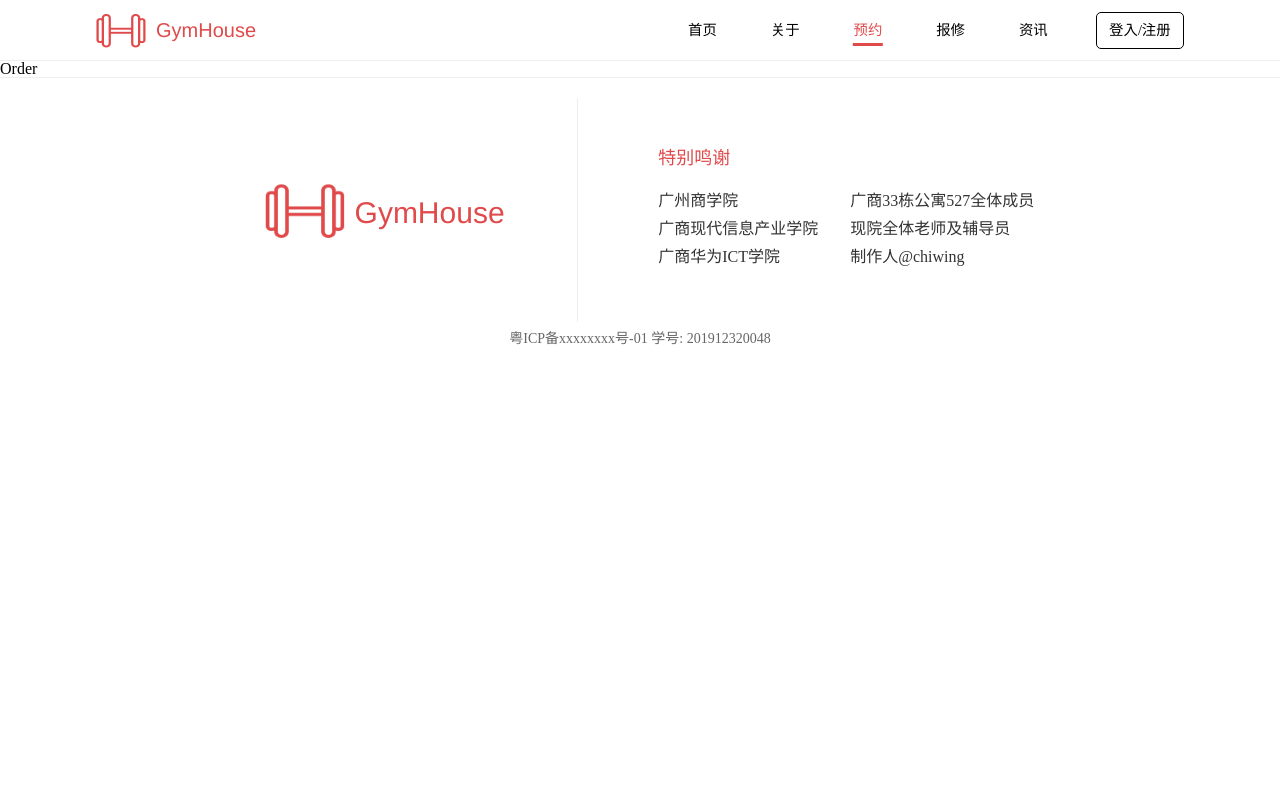
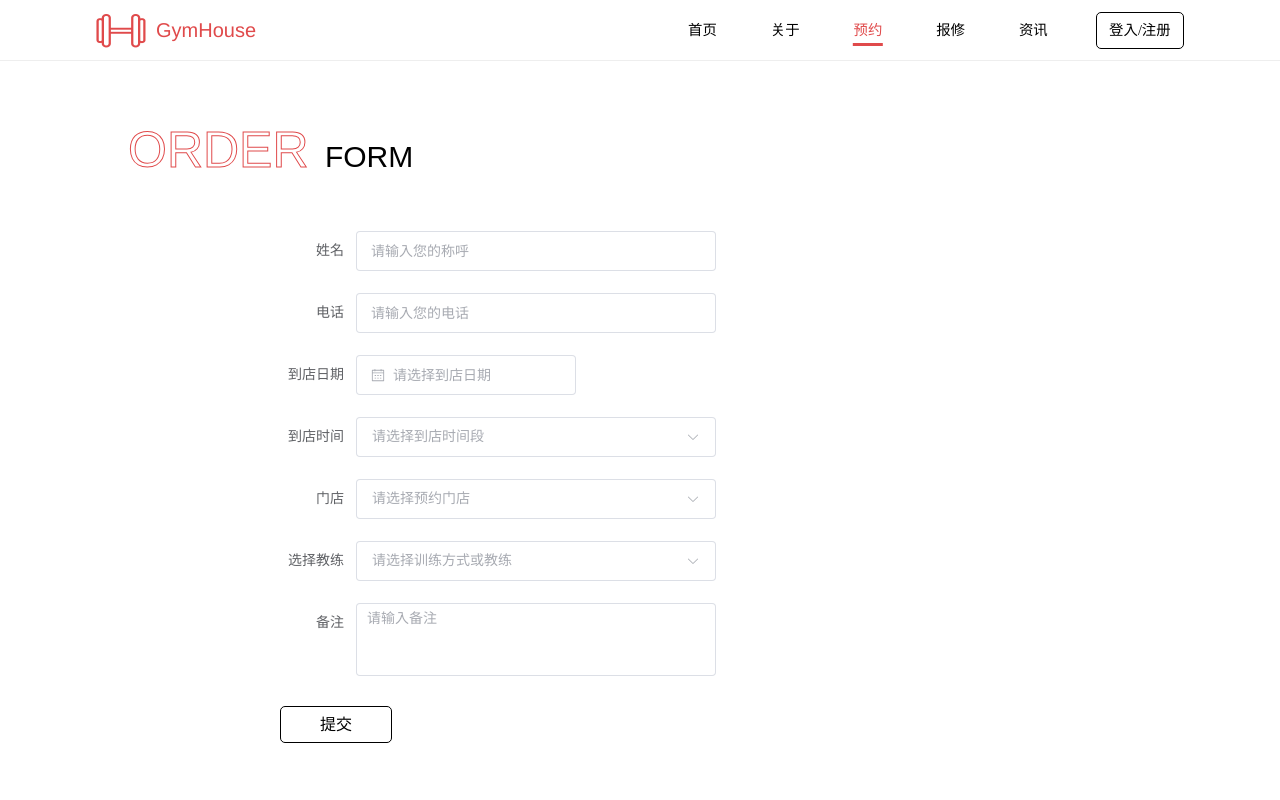
Before and after one commit to isChiwing/GymHouse, a Vue app in the folder GymHouse-FrontEnd/: page /order in a window 1280 px wide. Shown: the top 800 px of the page. Built offline with nearby package versions, Linux system fonts and the light colour scheme.

Commit message:
update: 更新预约页

```diff
--- a/GymHouse-FrontEnd/src/views/Order/index.vue
+++ b/GymHouse-FrontEnd/src/views/Order/index.vue
@@ -1,3 +1,150 @@
+<script lang="ts" setup>
+import { Ref, ref, reactive } from "vue";
+import LgBtn from "@/components/LoginButton.vue";
+
+//表单
+const formData = reactive({
+  name: "",
+  phone: "",
+  date: "",
+  time:"",
+  address: "",
+  trainer: "",
+  note: "",
+});
+
+//门店数据
+const addressData = reactive(["同心圆店", "同乐园店", "同德园店"]);
+
+//教练数据
+const trainerData = reactive([
+  "自由训练",
+  "Tony",
+  "Jenney",
+  "Ben",
+  "Devin",
+  "Lucy",
+]);
+
+//禁选日期
+const disabledDate = (time: Date) => {
+  return time.getTime() < Date.now();
+};
+
+//提交
+const submit = () =>{
+  console.log(formData);
+}
+</script>
+
 <template>
-    Order
+  <div class="order">
+    <div class="title"><span>ORDER</span> FORM</div>
+
+    <div class="form">
+      <el-form
+        label-position="right"
+        label-width="100px"
+        :model="formData"
+        style="max-width: 460px"
+        size="large"
+      >
+        <el-form-item label="姓名">
+          <el-input v-model="formData.name" placeholder="请输入您的称呼" />
+        </el-form-item>
+
+        <el-form-item label="电话">
+          <el-input v-model="formData.phone" placeholder="请输入您的电话" />
+        </el-form-item>
+
+        <el-form-item label="到店日期">
+          <el-date-picker
+            v-model="formData.date"
+            type="date"
+            placeholder="请选择到店日期"
+            value-format="YYYY-MM-DD"
+            format="YYYY-MM-DD"
+            :disabled-date="disabledDate"
+          />
+        </el-form-item>
+
+        <el-form-item label="到店时间">
+          <el-select v-model="formData.time" placeholder="请选择到店时间段">
+            <el-option label="上午场 9:30 - 12:00" value="上午场" />
+            <el-option label="下午场 14:00 - 18:30" value="下午场" />
+            <el-option label="夜晚场 18:30 - 22:30" value="夜晚场" />
+          </el-select>
+        </el-form-item>
+
+        <el-form-item label="门店">
+          <el-select v-model="formData.address" placeholder="请选择预约门店">
+            <el-option
+              v-for="item in addressData"
+              :label="item"
+              :value="item"
+            />
+          </el-select>
+        </el-form-item>
+
+        <el-form-item label="选择教练">
+          <el-select
+            v-model="formData.trainer"
+            placeholder="请选择训练方式或教练"
+          >
+            <el-option
+              v-for="item in trainerData"
+              :label="item"
+              :value="item"
+            />
+          </el-select>
+        </el-form-item>
+
+        <el-form-item label="备注">
+          <el-input
+            v-model="formData.note"
+            :rows= "3"
+            type="textarea"
+            resize="none"
+            placeholder="请输入备注"
+          />
+        </el-form-item>
+      </el-form>
+
+      <div class="submit">
+        <LgBtn @click="submit">提交</LgBtn>
+      </div>
+    </div>
+  </div>
 </template>
+
+<style lang="scss" scoped>
+.order {
+  height: calc(100vh - 61px);
+  width: 100%;
+}
+
+.title {
+  padding-top: 8vh;
+  margin-left: 10%;
+  font-size: 30px;
+  font-family: Arial, Helvetica, sans-serif;
+
+  span {
+    color: transparent;
+    font-size: 50px;
+    -webkit-text-stroke: 1px var(--theme-color);
+    padding-right: 8px;
+  }
+}
+
+.form {
+  width: 60%;
+  margin: 0 auto;
+  margin-top: 7vh;
+
+  .submit{
+    margin-top: 30px;
+    width: 150px;
+  }
+}
+</style>
```
Also changed, not shown: GymHouse-FrontEnd/src/assets/styles/element-variables.scss (added, +7 -0 lines).
